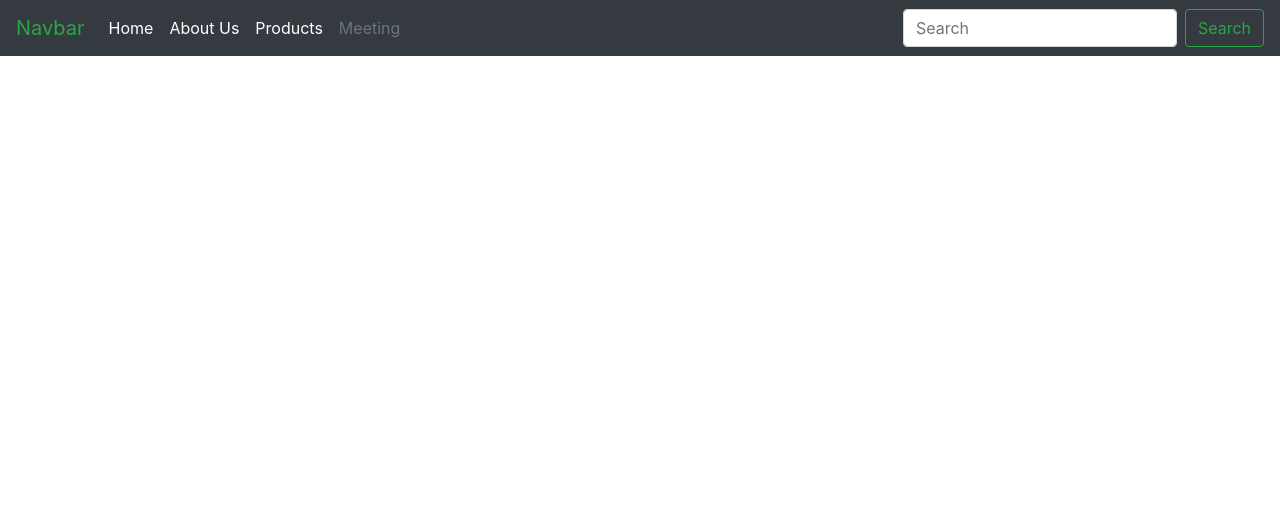
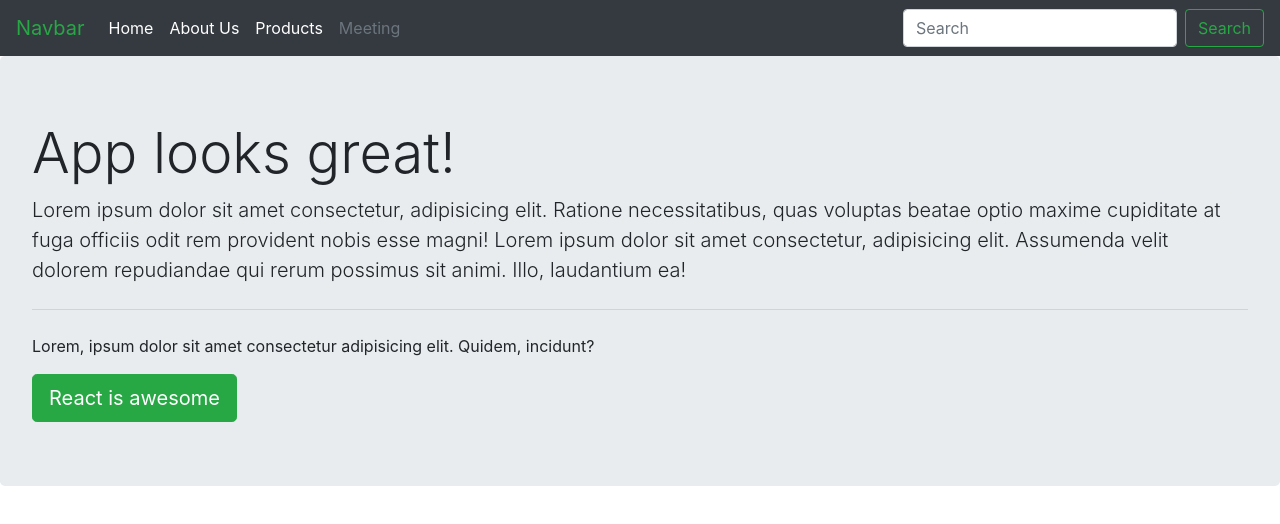
Before and after one commit to chandanbsd/html-to-react-simple-landing-page, a React (Create React App) app in the folder react-webpage/: page / in a window 1280 px wide. Shown: the top 524 px of the page. Built offline with nearby package versions, Linux system fonts and the light colour scheme.

Commit message:
Jumbotron Component Added

```diff
--- a/react-webpage/src/App.js
+++ b/react-webpage/src/App.js
@@ -1,10 +1,12 @@
 import React from "react";
 import Navbar from "./Navbar";
+import Jumbotron from "./Jumbotron";
 
 const App = () => {
   return (
     <div>
       <Navbar />
+      <Jumbotron />
     </div>
   );
 };
--- /dev/null
+++ b/react-webpage/src/Jumbotron.js
@@ -0,0 +1,24 @@
+import React from "react";
+
+const Jumbotron = () => (
+  <div className="jumbotron ">
+    <h1 className="display-4">App looks great!</h1>
+    <p className="lead">
+      Lorem ipsum dolor sit amet consectetur, adipisicing elit. Ratione
+      necessitatibus, quas voluptas beatae optio maxime cupiditate at fuga
+      officiis odit rem provident nobis esse magni! Lorem ipsum dolor sit amet
+      consectetur, adipisicing elit. Assumenda velit dolorem repudiandae qui
+      rerum possimus sit animi. Illo, laudantium ea!
+    </p>
+    <hr className="my-4" />
+    <p>
+      Lorem, ipsum dolor sit amet consectetur adipisicing elit. Quidem,
+      incidunt?
+    </p>
+    <a className="btn btn-success btn-lg" href="#" role="button">
+      React is awesome
+    </a>
+  </div>
+);
+
+export default Jumbotron;
```
